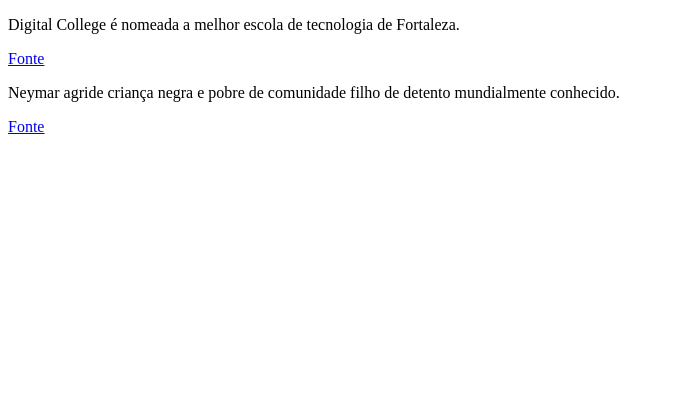
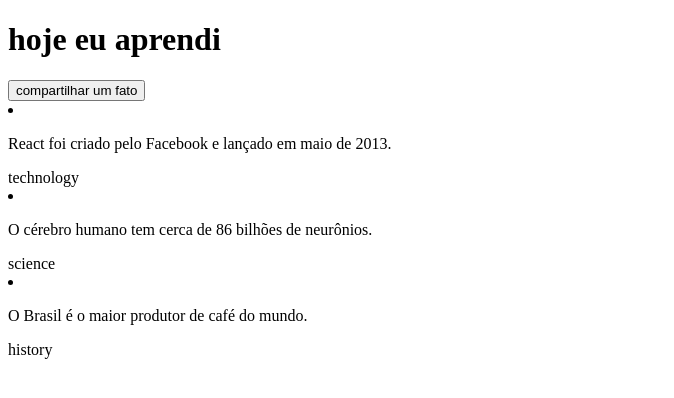
Before and after one commit to alexgeracaotech/today-i-learned, a React (Vite) app: page / in a window 1280 px wide. Shown: the top 398 px of the page, without its empty margins (0-674 px from the left). Built offline with nearby package versions, Linux system fonts and the light colour scheme.

Commit message:
feat: implementar estrutura inicial de componentes

```diff
--- a/src/App.tsx
+++ b/src/App.tsx
@@ -1,108 +1,57 @@
-// function Button(props) {
-//   return <button>{props.text}</button>;
-// };
+import Header from "./components/Header";
+import FactList from "./components/FactList";
+import type { Fact } from "./types";
+import { useState } from "react";
 
-// export default function App() {
-//   return (
-//     <>
-//       <Button text='Click' />
-//       <Button text='Send' />
-//       <Button text='Cancel' />
-//     </>
-//   );
-// };
+const INITIAL_FACTS: Fact[] = [{
+  id: 1,
+  text: 'React foi criado pelo Facebook e lançado em maio de 2013.',
+  source: 'https://react.dev',
+  category: 'technology',
+  votes_interesting: 22,
+  votes_mindblowing: 9,
+  votes_false: 1,
+  created_at: '2026-05-14T20:52:52Z'
+}, {
+  id: 2,
+  text: 'O cérebro humano tem cerca de 86 bilhões de neurônios.',
+  source: 'https://www.ncbi.nlm.nih.gov',
+  category: 'science',
+  votes_interesting: 41,
+  votes_mindblowing: 20,
+  votes_false: 0,
+  created_at: '2026-05-14T20:55:16Z'
+}, {
+  id: 3,
+  text: 'O Brasil é o maior produtor de café do mundo.',
+  source: 'https://www.embrapa.br',
+  category: 'history',
+  votes_interesting: 18,
+  votes_mindblowing: 5,
+  votes_false: 2,
+  created_at: '2026-05-14T20:57:21Z'
+}];
 
-// import { useState } from 'react';
+export default function App() {
+  const [facts, setFacts] = useState<Fact[]>(INITIAL_FACTS);
+  const [currentCategory, setCurrentCategory] = useState<string>('all');
+  const [showForm, setShowForm] = useState<boolean>(false);
 
-// export default function App() {
-//   let counter = 0;
+  const displayedFacts = currentCategory === 'all'
+    ? facts
+    : facts.filter(fact => fact.category === currentCategory);
 
-//   const [copyCounter, setCopyCounter] = useState(counter);
+  function handleToggleForm() {
+    setShowForm(showForm => !showForm);
+  };
 
-//   function count() {
-//     setCopyCounter(copyCounter + 1);
-//   };
-
-//   return (
-//     <>
-//       <span>{copyCounter}</span>
-//       <button onClick={count}>+1</button>
-//     </>
-//   );
-// };
-
-// export default function App() {
-//   const aluno = {
-//     id: 1,
-//     nome: 'Alex Bessa',
-//     curso: 'Desenvolvimento Web Full Stack',
-//     estado: ''
-//   };
-
-//   return (
-//     <>
-//       {aluno.estado && (
-//         `O aluno ${aluno.nome} está ${aluno.estado}.`
-//       )}
-//     </>
-//   );
-// };
-
-// export default function App() {
-//   const aluno = {
-//     id: 1,
-//     nome: 'Alex Bessa',
-//     curso: 'Desenvolvimento Web Full Stack',
-//     estado: false
-//   };
-
-//   return (
-//     <>
-//       {aluno.estado ? 'Aluno ativo.' : 'Aluno passivo.'}
-//     </>
-//   );
-// };
-
-function NewFact(props) {
   return (
     <>
-      <p>{props.text}</p>
-      <a href={props.source}>Fonte</a>
+      <Header showForm={showForm} onToggleForm={handleToggleForm} />
+      { showForm && <p>Aqui conterá um formulário.</p> }
+      <main>
+        <FactList facts={displayedFacts} />
+      </main>
     </>
   );
 };
-
-import type { Fact } from "./types";
-
-export default function App() {
-  const facts: Fact[] = [
-    {
-      id: 1,
-      text: 'Digital College é nomeada a melhor escola de tecnologia de Fortaleza.',
-      source: 'https://opovo.com',
-      category: 'Tecnologia',
-      votes_interesting: 2,
-      votes_mindblowing: 0,
-      votes_false: 5,
-      created_at: '2026-05-07 19:35:03 GMT-3'
-    },
-    {
-      id: 2,
-      text: 'Neymar agride criança negra e pobre de comunidade filho de detento mundialmente conhecido.',
-      source: 'https://g1.com',
-      category: 'Esportes',
-      votes_interesting: 5,
-      votes_mindblowing: 13,
-      votes_false: 2,
-      created_at: '2026-05-05 13:45:07 GMT-3'
-    }
-  ];
-
-  return (
-    <>
-      {facts.map((fact) => {
-        return <NewFact key={fact.id} text={fact.text} source={fact.source}/>
-      })}
-    </>
-  );
-};
```
